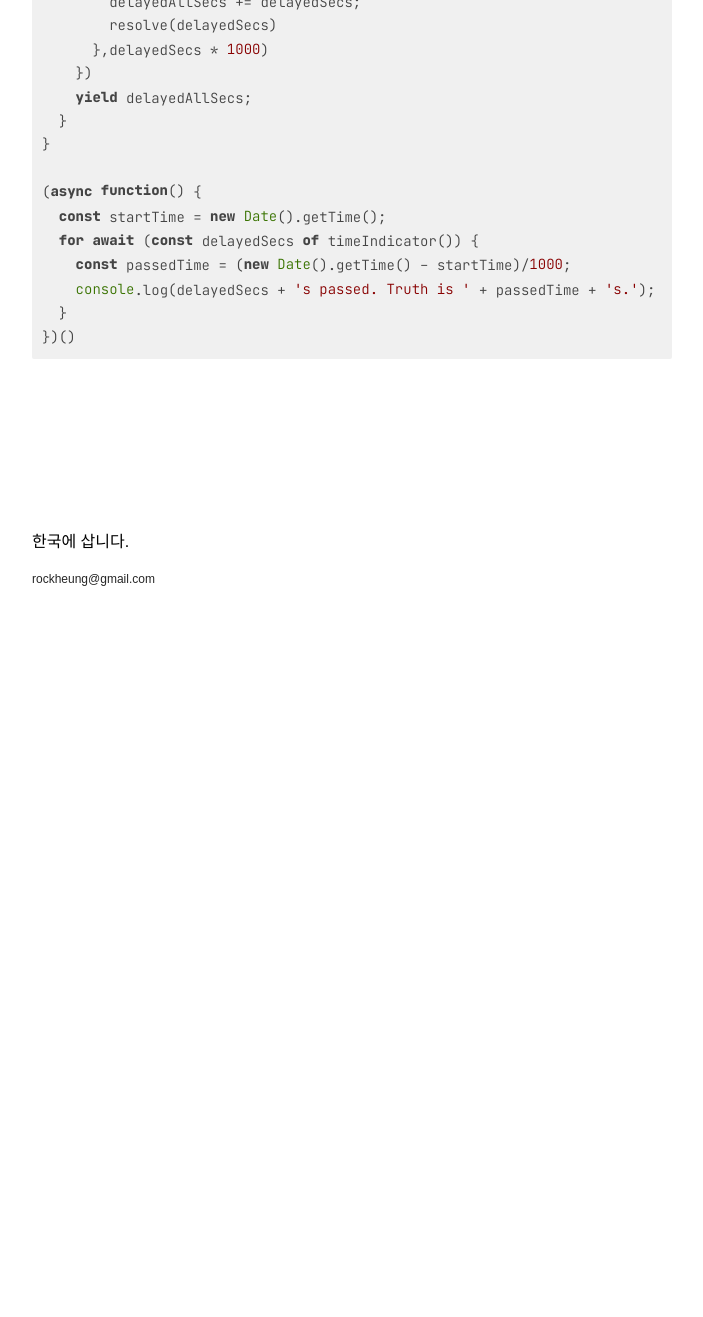
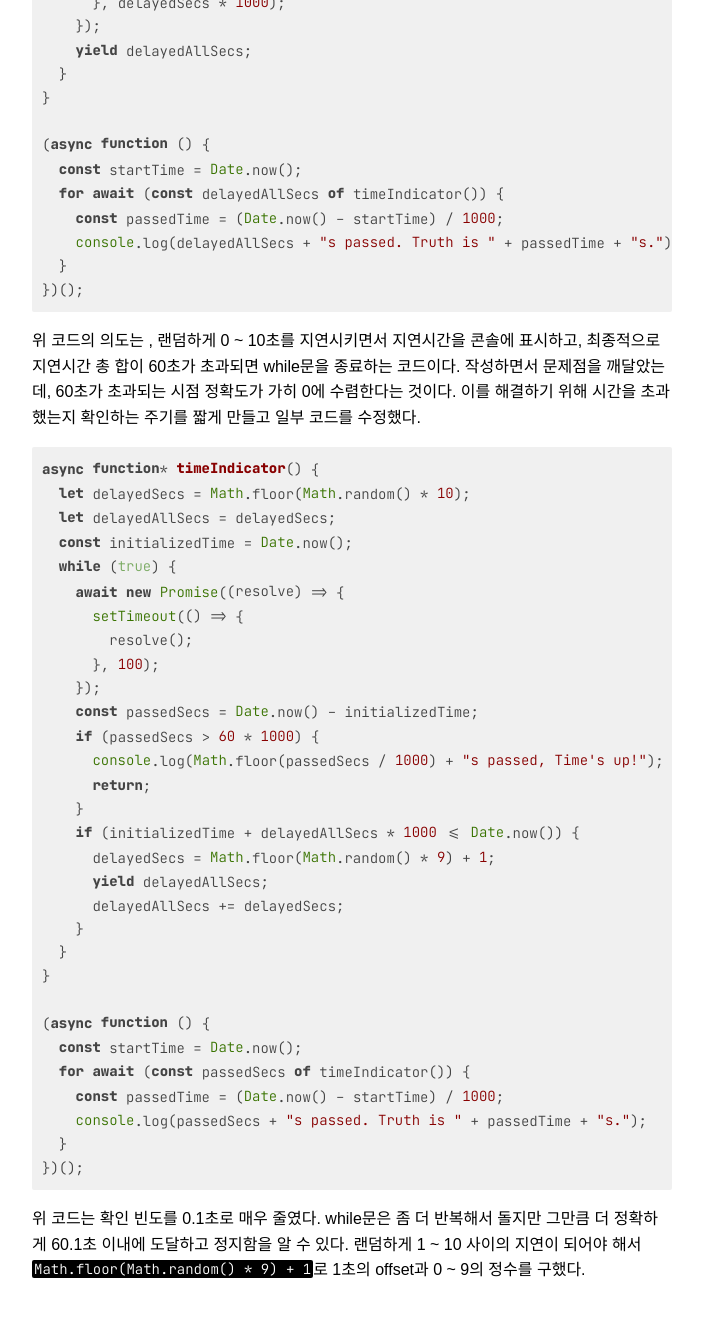
Before and after one commit to Rockheung/rockheung.github.io, a Jekyll site: the page built from _posts/2020-10-30-모던-JavaScript-튜토리얼-프라미스와-async-await-3.md, in a window 1280 px wide and 1400 px high, scrolled down 1174 px. Shown: the top 1317 px of the window, without its empty margins (288-991 px from the left). Built offline with Jekyll 4.4.1, drawn with Linux system fonts in a browser that asks for light colours; some web fonts are replaced; before the commit the page ends 1804 px from its top, so only the background shows below that.

Commit message:
글 추가

````diff
--- a/_posts/2020-10-30-모던-JavaScript-튜토리얼-프라미스와-async-await-3.md
+++ b/_posts/2020-10-30-모던-JavaScript-튜토리얼-프라미스와-async-await-3.md
@@ -1,6 +1,6 @@
 ---
 layout: post
-title: '모던 JavaScript 튜토리얼: 프라미스와 async, await 3'
+title: "모던 JavaScript 튜토리얼: 프라미스와 async, await 3"
 date: 2020-11-09 11:17:56.788 +0900
 categories: Study JavaScript
 tags: javascript modern
@@ -9,8 +9,7 @@ tags: javascript modern
 ### 마이크로태스크
 
 ```javascript
-
-new Promise((function executor(resolve, reject) {
+new Promise(function executor(resolve, reject) {
   ...
 })
 ```
@@ -19,41 +18,75 @@ new Promise((function executor(resolve, reject) {
 
 이것의 역할은 간단하다
 
-
 > FIFO: 선입선출<br>
 > 할게 없을 때만 처리한다: 처리중이던 코드가 다 실행이 되어야 그 다음에 Promise를 처리한다.
 
-
 ### for await ... of
-
 
 `for ...of`는 간간히 봤지만, `for await ... of`는 익숙하지 않은 문법이어서 테스트코드를 짜봤다.
 
 ```javascript
-
 async function* timeIndicator() {
   let delayedAllSecs = 0;
-  while(true) {
+  while (true) {
     if (delayedAllSecs > 60) {
-      console.log("Time's up!")
-      return
+      console.log("Time's up!");
+      return;
     }
     await new Promise((resolve) => {
-      const delayedSecs = Math.floor(Math.random()* 10);
+      const delayedSecs = Math.floor(Math.random() * 10);
       setTimeout(() => {
         delayedAllSecs += delayedSecs;
-        resolve(delayedSecs)
-      },delayedSecs * 1000)
-    })
+        resolve(delayedSecs);
+      }, delayedSecs * 1000);
+    });
     yield delayedAllSecs;
   }
 }
 
-(async function() {
-  const startTime = new Date().getTime();
-  for await (const delayedSecs of timeIndicator()) {
-    const passedTime = (new Date().getTime() - startTime)/1000;
-    console.log(delayedSecs + 's passed. Truth is ' + passedTime + 's.');
+(async function () {
+  const startTime = Date.now();
+  for await (const delayedAllSecs of timeIndicator()) {
+    const passedTime = (Date.now() - startTime) / 1000;
+    console.log(delayedAllSecs + "s passed. Truth is " + passedTime + "s.");
   }
-})()
+})();
 ```
+
+위 코드의 의도는 , 랜덤하게 0 ~ 10초를 지연시키면서 지연시간을 콘솔에 표시하고, 최종적으로 지연시간 총 합이 60초가 초과되면 while문을 종료하는 코드이다. 작성하면서 문제점을 깨달았는데, 60초가 초과되는 시점 정확도가 가히 0에 수렴한다는 것이다. 이를 해결하기 위해 시간을 초과했는지 확인하는 주기를 짧게 만들고 일부 코드를 수정했다.
+
+
+```javascript
+async function* timeIndicator() {
+  let delayedSecs = Math.floor(Math.random() * 10);
+  let delayedAllSecs = delayedSecs;
+  const initializedTime = Date.now();
+  while (true) {
+    await new Promise((resolve) => {
+      setTimeout(() => {
+        resolve();
+      }, 100);
+    });
+    const passedSecs = Date.now() - initializedTime;
+    if (passedSecs > 60 * 1000) {
+      console.log(Math.floor(passedSecs / 1000) + "s passed, Time's up!");
+      return;
+    }
+    if (initializedTime + delayedAllSecs * 1000 <= Date.now()) {
+      delayedSecs = Math.floor(Math.random() * 9) + 1;
+      yield delayedAllSecs;
+      delayedAllSecs += delayedSecs;
+    }
+  }
+}
+
+(async function () {
+  const startTime = Date.now();
+  for await (const passedSecs of timeIndicator()) {
+    const passedTime = (Date.now() - startTime) / 1000;
+    console.log(passedSecs + "s passed. Truth is " + passedTime + "s.");
+  }
+})();
+```
+
+위 코드는 확인 빈도를 0.1초로 매우 줄였다. while문은 좀 더 반복해서 돌지만 그만큼 더 정확하게 60.1초 이내에 도달하고 정지함을 알 수 있다. 랜덤하게 1 ~ 10 사이의 지연이 되어야 해서 `Math.floor(Math.random() * 9) + 1`로 1초의 offset과 0 ~ 9의 정수를 구했다.
````
